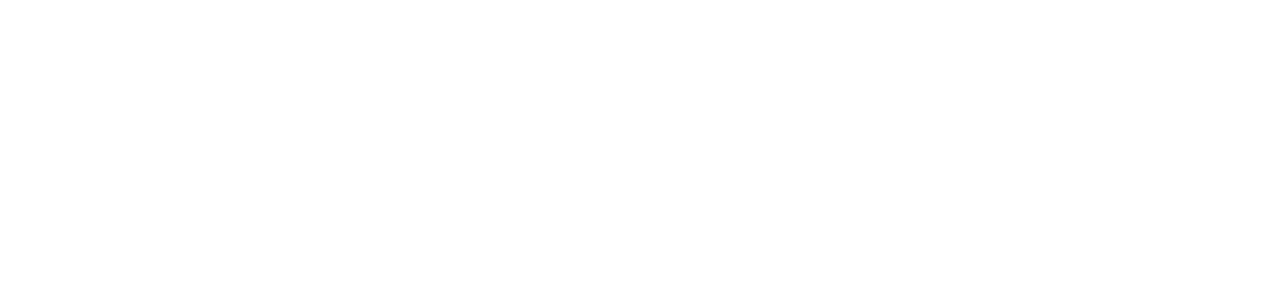
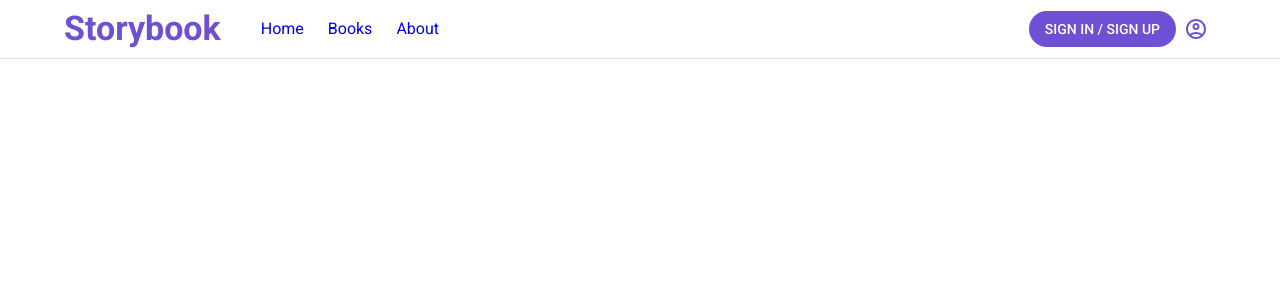
Before and after one commit to alexandragul/book-store, a Next.js app: page / in a window 1280 px wide. Shown: the top 300 px of the page. Built offline with nearby package versions, Linux system fonts and the light colour scheme.

Commit message:
Set up header

```diff
--- /dev/null
+++ b/src/components/Layout.tsx
@@ -0,0 +1,45 @@
+import React from "react"
+import { Box, Button, Container, Divider, IconButton, Typography } from "@mui/material"
+import { AccountCircleOutlined } from "@mui/icons-material"
+import { Link } from "@/components/Link"
+
+const Header = () => {
+  return (
+    <Box>
+      <Container maxWidth="lg" sx={{ padding: "8px" }}>
+        <Box display="flex" alignItems="center" justifyContent="space-between">
+          <Box display="flex" alignItems="center" gap={5}>
+            <Typography variant="h4" component="h1" color="primary" fontWeight="700">
+              Storybook
+            </Typography>
+            <Box display="flex" alignItems="center" gap={3}>
+              <Link href="/">Home</Link>
+              <Link href="/books">Books</Link>
+              <Link href="/about">About</Link>
+            </Box>
+          </Box>
+          <Box>
+            <Button variant="contained" color="primary">
+              Sign In / Sign Up
+            </Button>
+            <IconButton color="primary" size="medium">
+              <AccountCircleOutlined />
+            </IconButton>
+          </Box>
+        </Box>
+      </Container>
+    </Box>
+  )
+}
+
+const Layout = ({ children }: { children: React.ReactNode }) => {
+  return (
+    <Box>
+      <Header />
+      <Divider />
+      {children}
+    </Box>
+  )
+}
+
+export default Layout
--- a/src/pages/index.tsx
+++ b/src/pages/index.tsx
@@ -1,4 +1,5 @@
-import Head from "next/head";
+import Head from "next/head"
+import Layout from "@/components/Layout"
 
 export default function Home() {
   return (
@@ -9,7 +10,7 @@
         <meta name="viewport" content="width=device-width, initial-scale=1" />
         <link rel="icon" href="/favicon.ico" />
       </Head>
-      <main></main>
+      <Layout></Layout>
     </>
-  );
+  )
 }
```
